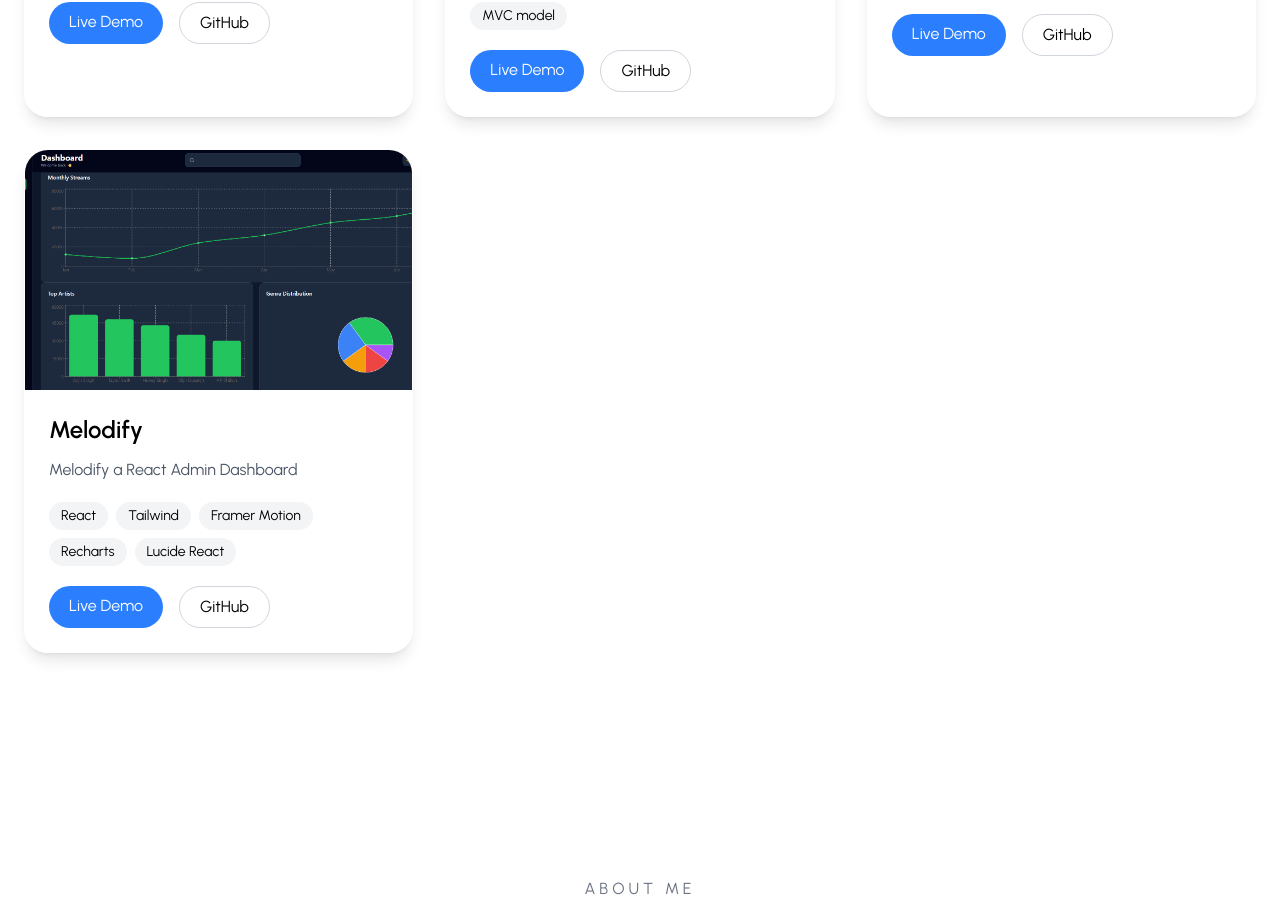
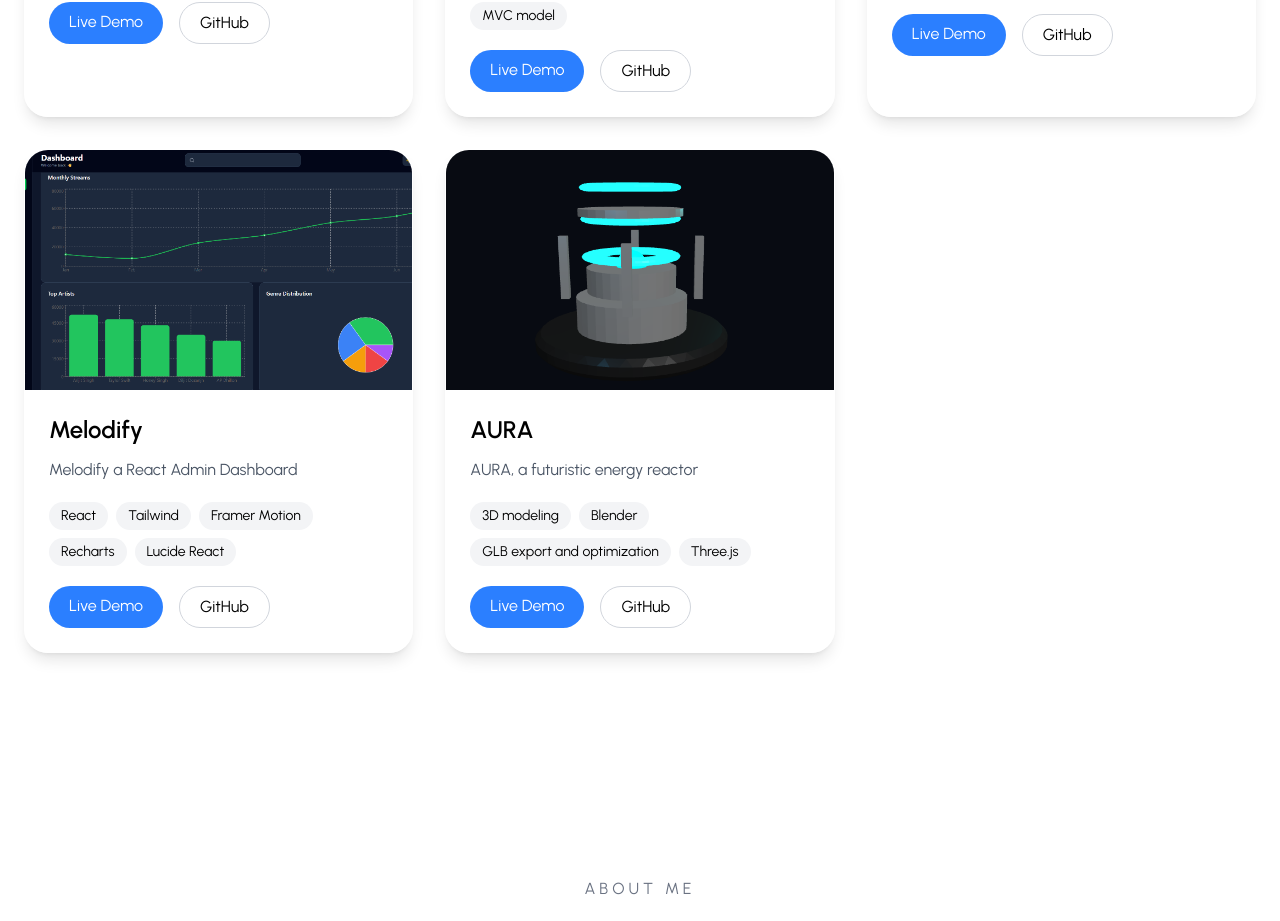
Before and after one commit to aakil-khan/Akil-Portfolio, a React (Vite) app: page / in a window 1280 px wide. Shown: the part 3035-3956 px from the top of the page. Built offline with nearby package versions, Linux system fonts and the light colour scheme.

Commit message:
submit aura reactor

```diff
--- a/src/data/projects.js
+++ b/src/data/projects.js
@@ -2,6 +2,7 @@ import habitImg from "../assets/projects/habit.png";
 import blogImg from "../assets/projects/blog.png";
 import portfolioImg from "../assets/projects/portfolio.png";
 import comfyimg from "../assets/projects/comfyhere.png";
+import auraimg from "../assets/projects/aura.png";
 
 export const projects = [
 
@@ -41,4 +42,13 @@ export const projects = [
     github: "https://github.com/aakil-khan/Melodify",
     live: "https://melodify-n6hiczbpw-akil-khan-s-projects.vercel.app/",
   },
+   {
+    title: "AURA",
+    image: auraimg,
+    description:
+      "AURA, a futuristic energy reactor ",
+    tech: ["3D modeling", "Blender", " GLB export and optimization","Three.js"],
+    github: "https://github.com/aakil-khan/AURA-Futuristic-Energy-Reactor",
+    live: "https://aakil-khan.github.io/AURA-Futuristic-Energy-Reactor/",
+  },
 ];
```
Also changed, not shown: src/assets/projects/aura.png (added).
